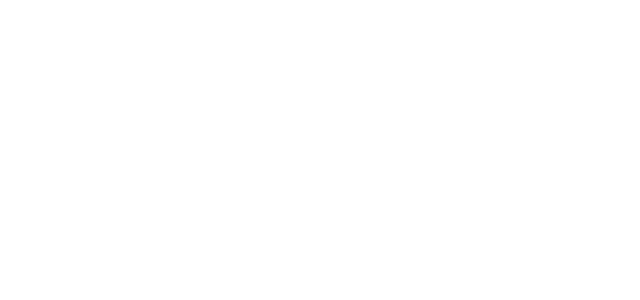
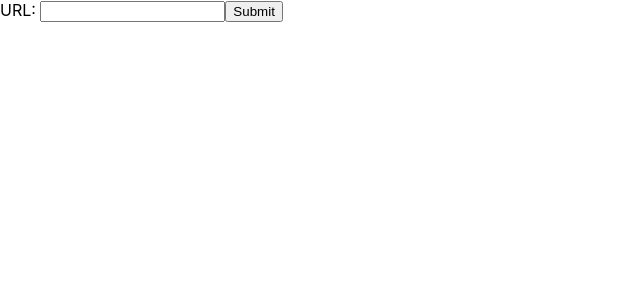
Before and after one commit to nimaaza/rlinks, a React (Create React App) app in the folder rlinks-frontend/: page / in a window 1280 px wide. Shown: the top 300 px of the page, without its empty margins (0-640 px from the left). Built offline with nearby package versions, Linux system fonts and the light colour scheme.

Commit message:
Basic front-end functionality implementation

```diff
--- a/rlinks-frontend/package.json
+++ b/rlinks-frontend/package.json
@@ -34,5 +34,6 @@
       "last 1 firefox version",
       "last 1 safari version"
     ]
-  }
+  },
+  "proxy": "http://localhost:3001"
 }
--- a/rlinks-frontend/src/App.js
+++ b/rlinks-frontend/src/App.js
@@ -1,7 +1,47 @@
+import React, { useState } from 'react';
 import './App.css';
 
 const App = () => {
-  return null;
+  const [url, setUrl] = useState('');
+  const [display, setDisplay] = useState(null);
+
+  const onSubmit = e => {
+    e.preventDefault();
+
+    fetch('/shorten', {
+      method: 'POST',
+      headers: { 'Content-Type': 'application/json' },
+      body: JSON.stringify({ url }),
+    })
+      .then(response => response.json())
+      .then(data => {
+        setDisplay(data);
+      });
+  };
+
+  return (
+    <React.Fragment>
+      <form onSubmit={onSubmit}>
+        <label htmlFor='url'>URL: </label>
+        <input
+          type="text"
+          name="url"
+          value={url}
+          onChange={e => setUrl(e.target.value)}
+        />
+        <input type="submit" />
+      </form>
+      {display && (
+        <p>
+          Your shortened link is:{' '}
+          <a
+            href={`http://localhost:3000/${display.shortKey}`}
+          >{`http://localhost:3000/${display.shortKey}`}</a>{' '}
+          and {display.count} people have created this link.
+        </p>
+      )}
+    </React.Fragment>
+  );
 };
 
 export default App;
```
Also changed, not shown: 1 other file (tests, documents, lock files or other folders).
